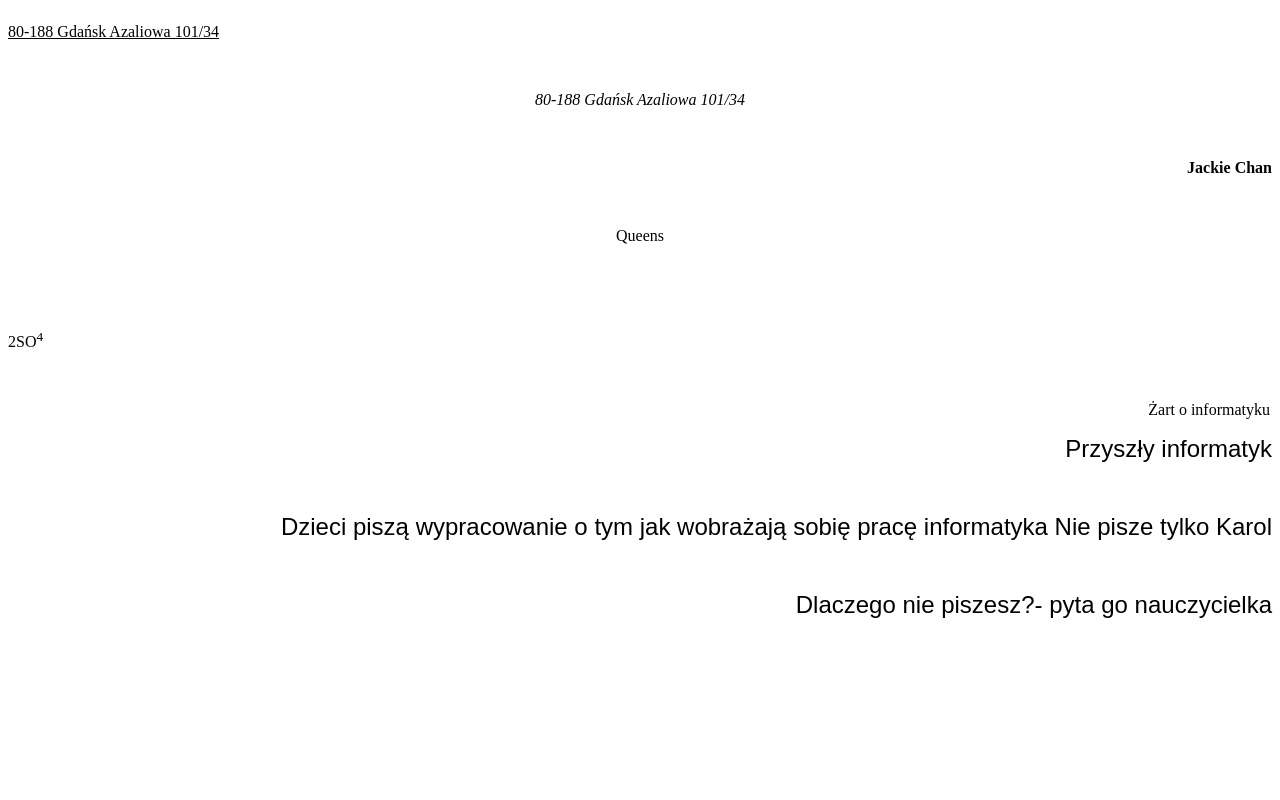
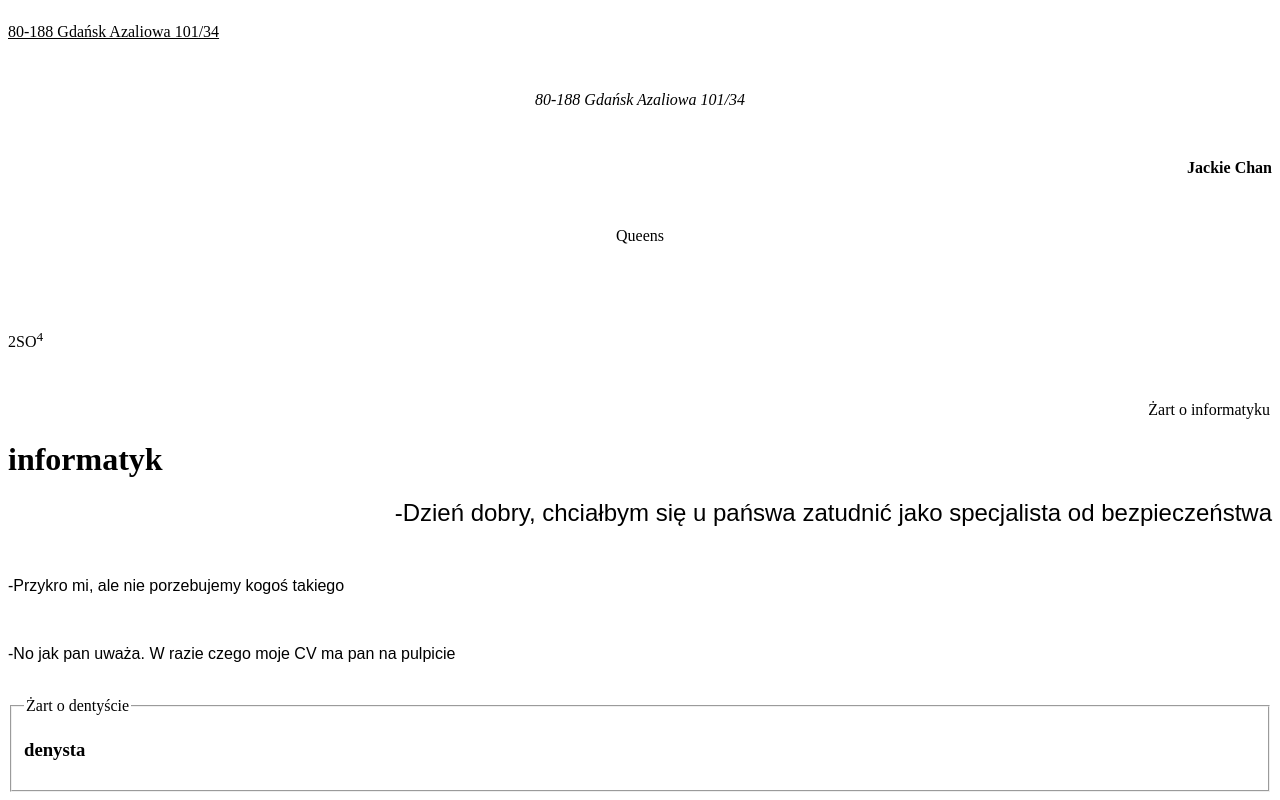
Before and after one commit to JakubBor/index.html, a plain HTML site: page index.html in a window 1280 px wide. Shown: the part 1478-2278 px from the top of the page. Before the commit the page ends 2139 px from the top, so only its background shows below. Drawn offline with Linux system fonts and the light colour scheme.

Commit message:
Update index.html.

```diff
--- a/index.html
+++ b/index.html
@@ -44,6 +44,16 @@
 
 <FIELDSET>
 		<LEGEND> Żart o informatyku</LEGEND>
-		<p align="right"> <font color="black" size="5" face="Arial">Przyszły informatyk</font> </p> <br>
-<p align="right"> <font color="black" size="5" face="Arial"> Dzieci piszą wypracowanie o tym jak wobrażają sobię pracę informatyka Nie pisze tylko Karol </font> </p> <br>
-<p align="right"> <font color="black" size="5" face="Arial">Dlaczego nie piszesz?- pyta go nauczycielka </font> </p> <br>
+		<h1 ALIGIN=left>informatyk</h1>
+
+		<p align="right"> <font color="black" size="5" face="Arial">-Dzień dobry, chciałbym się u pańswa zatudnić jako specjalista od bezpieczeństwa</font> </p> <br>
+<p align="left"> <font color="black" size="3" face="Arial">-Przykro mi, ale nie porzebujemy kogoś takiego </font> </p> <br>
+<p align="left"> <font color="black" size="3" face="Arial">-No jak pan uważa. W razie czego moje CV ma pan na pulpicie </font> </p> <br>
+<head>
+	<title>Borodzicz  <&nbsp>   Jakub</title>
+	<meta>
+</head>
+	<FIELDSET>
+		<LEGEND> Żart o dentyście</LEGEND>
+		<h3 ALIGIN=middle>denysta</h3>
+	</FIELDSET>
```
